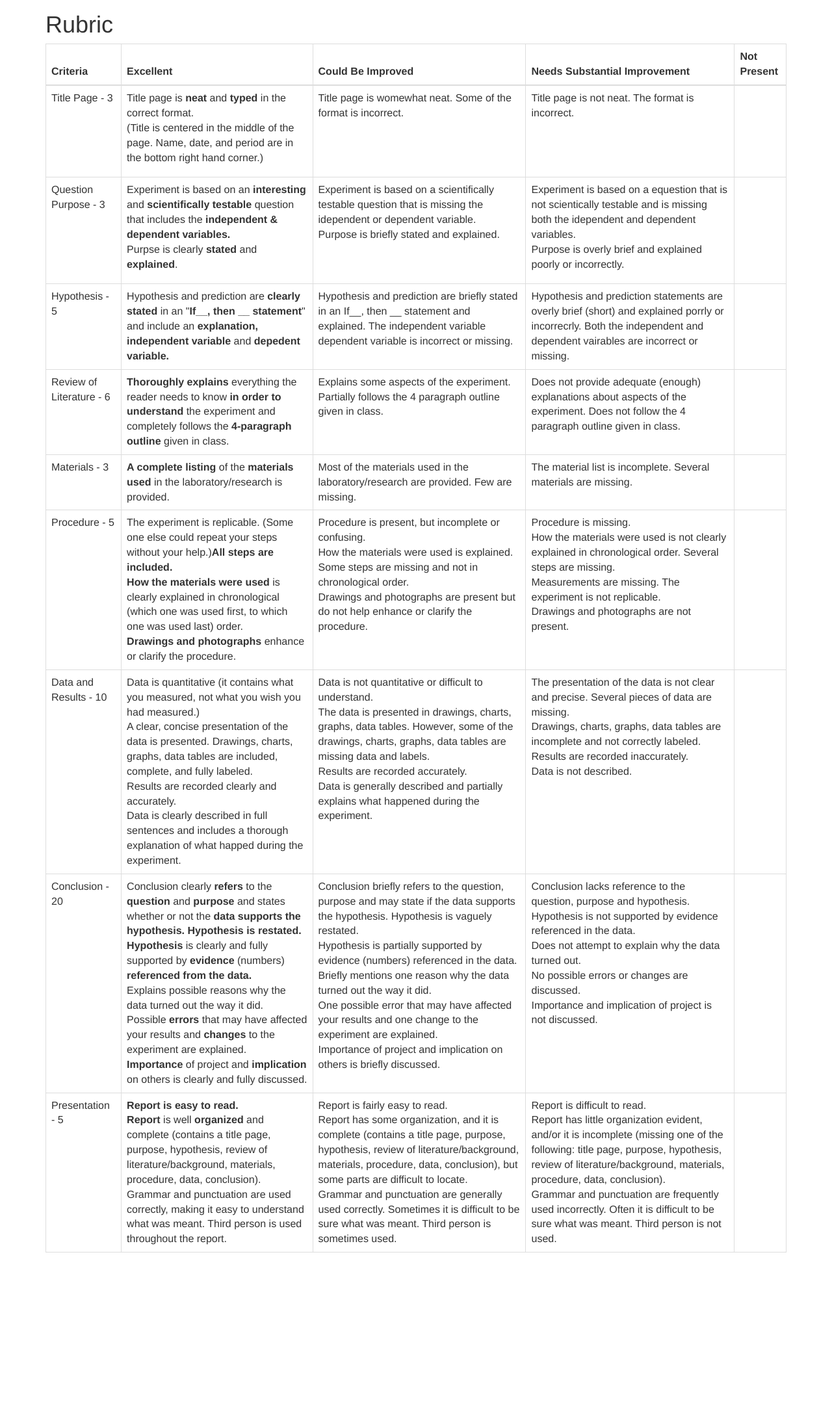
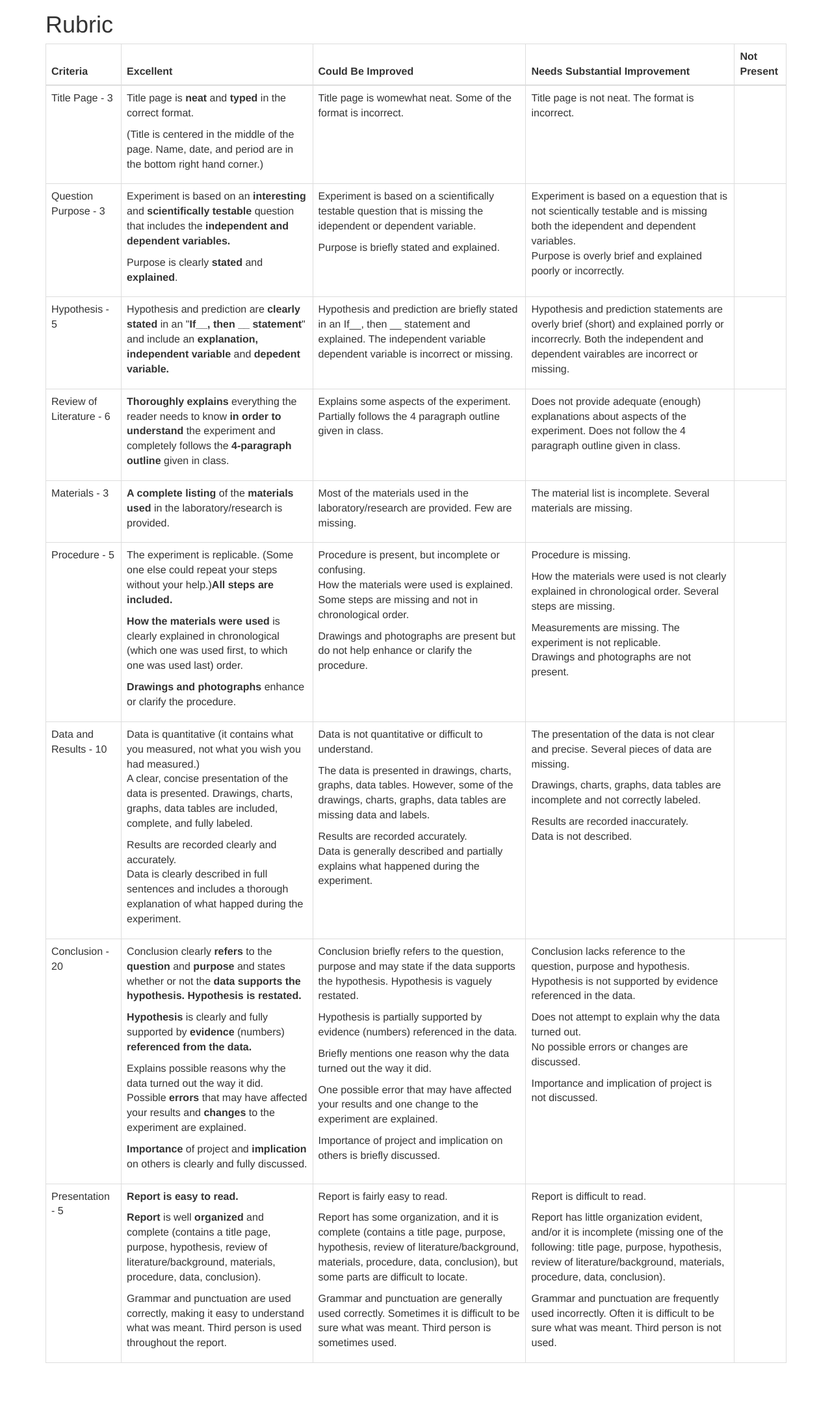
Before and after one commit to d16r/upsciencefair.com, a Flask app: page / in a window 1280 px wide. Shown: the part 389-2566 px from the top of the page at 65% size. Before the commit the page ends 2316 px from the top, so only its background shows below. Run offline with Flask 2, Linux system fonts and the light colour scheme; some libraries are stand-ins or nearby versions.

Commit message:
updated paragraphs in rubric.

```diff
--- a/templates/_base.html
+++ b/templates/_base.html
@@ -3,16 +3,15 @@
         <meta name="viewport" content="width=device-width, initial-scale=1.0">
         <link rel="icon" type="image/ico" href="./static/favicon.png"/>
 
+        <!--jQuery -->
         <script src="http://code.jquery.com/jquery-1.10.2.min.js"></script>
 
-        <!-- Latest compiled and minified CSS -->
+        <!--Bootstrap -->
         <link rel="stylesheet" href="http://netdna.bootstrapcdn.com/bootstrap/3.0.2/css/bootstrap.min.css">
+        <script src="http://netdna.bootstrapcdn.com/bootstrap/3.0.2/js/bootstrap.min.js"></script>
 
-        <!-- Optional theme -->
-        <link rel="stylesheet" href="http://netdna.bootstrapcdn.com/bootstrap/3.0.2/css/bootstrap-theme.min.css">
-
-        <!-- Latest compiled and minified JavaScript -->
-        <script src="http://netdna.bootstrapcdn.com/bootstrap/3.0.2/js/bootstrap.min.js"></script>
+        <!--Style -->
+        <link rel="stylesheet" type="text/css" href="./static/css/style.css">
 
         <title>UP Science Fair</title>
     </head>
--- a/templates/index.html
+++ b/templates/index.html
@@ -26,77 +26,147 @@
               <tbody>
                 <tr>
                   <td>Title Page - 3</td>
-                  <td><p>Title page is <b>neat</b> and <b>typed</b> in the correct format.<br>(Title is centered in the middle of the page. Name, date, and period are in the bottom right hand corner.)</p>
+                  <td>
+                    <p>Title page is <b>neat</b> and <b>typed</b> in the correct format.</p>
+                    <p>(Title is centered in the middle of the page. Name, date, and period are in the bottom right hand corner.)</p>
                   </td>
-                  <td><p>Title page is womewhat neat. Some of the format is incorrect.</p></td>
-                  <td>Title page is not neat. The format is incorrect.</td>
+                  <td>
+                    <p>Title page is womewhat neat. Some of the format is incorrect.</p>
+                  </td>
+                  <td>
+                    <p>Title page is not neat. The format is incorrect.</p>
+                  </td>
                   <td></td>
               </tr>
               <tr>
                   <td>Question Purpose - 3</td>
-                  <td><p>Experiment is based on an <b>interesting</b> and <b>scientifically testable</b> question that includes the <b>independent & dependent variables.</b><br>Purpse is clearly <b>stated</b> and <b>explained</b>.</p></td>
-                  <td><p>Experiment is based on a scientifically testable question that is missing the idependent or dependent variable.<br> Purpose is briefly stated and explained.</p></td>
-                  <td>Experiment is based on a equestion that is not scientically testable and is missing both the idependent and dependent variables.<br>Purpose is overly brief and explained poorly or incorrectly.</td>
+                  <td>
+                    <p>Experiment is based on an <b>interesting</b> and <b>scientifically testable</b> question that includes the <b>independent and dependent variables.</b></p><p>Purpose is clearly <b>stated</b> and <b>explained</b>.
+                    </p>
+                  </td>
+                  <td>
+                    <p>Experiment is based on a scientifically testable question that is missing the idependent or dependent variable.</p>
+                    <p>Purpose is briefly stated and explained.</p>
+                  </td>
+                  <td>
+                    <p>Experiment is based on a equestion that is not scientically testable and is missing both the idependent and dependent variables.<br>Purpose is overly brief and explained poorly or incorrectly.</p>
+                  </td>
                   <td></td>
               </tr>
               <tr>
                 <td>Hypothesis - 5</td>
-                <td>Hypothesis and prediction are <b>clearly stated</b> in an "<b>If__, then __ statement</b>" and include an <b>explanation, independent variable</b> and <b>depedent variable.</b></td>
-                <td>Hypothesis and prediction are briefly stated in an If__, then __ statement and explained. The independent variable dependent variable is incorrect or missing.</td>
-                <td>Hypothesis and prediction statements are overly brief (short) and explained porrly or incorrecrly. Both the independent and dependent vairables are incorrect or missing.</td>
+                <td>
+                  <p>Hypothesis and prediction are <b>clearly stated</b> in an "<b>If__, then __ statement</b>" and include an <b>explanation, independent variable</b> and <b>depedent variable.</b></p>
+                </td>
+                <td>
+                  <p>Hypothesis and prediction are briefly stated in an If__, then __ statement and explained. The independent variable dependent variable is incorrect or missing.</p>
+                </td>
+                <td>
+                  <p>Hypothesis and prediction statements are overly brief (short) and explained porrly or incorrecrly. Both the independent and dependent vairables are incorrect or missing.</p>
+                </td>
                 <td></td>
               </tr>
               <tr>
                 <td>Review of Literature - 6</td>
-                <td><b>Thoroughly explains</b> everything the reader needs to know <b>in order to understand</b> the experiment and completely follows the <b>4-paragraph outline</b> given in class.</td>
-                <td>Explains some aspects of the experiment. Partially follows the 4 paragraph outline given in class.</td>
-                <td>Does not provide adequate (enough) explanations about aspects of the experiment. Does not follow the 4 paragraph outline given in class.</td>
+                <td>
+                  <p><b>Thoroughly explains</b> everything the reader needs to know <b>in order to understand</b> the experiment and completely follows the <b>4-paragraph outline</b> given in class.</p>
+                </td>
+                <td>
+                  <p>Explains some aspects of the experiment. Partially follows the 4 paragraph outline given in class.</p>
+                </td>
+                <td>
+                  <p>Does not provide adequate (enough) explanations about aspects of the experiment. Does not follow the 4 paragraph outline given in class.</p>
+                </td>
                 <td></td>
               </tr>
               <tr>
                 <td>Materials - 3</td>
-                <td><b>A complete listing</b> of the <b>materials used</b> in the laboratory/research is provided.</td>
-                <td>Most of the materials used in the laboratory/research are provided. Few are missing. </td>
-                <td>The material list is incomplete. Several materials are missing.</td>
+                <td>
+                  <p><b>A complete listing</b> of the <b>materials used</b> in the laboratory/research is provided.</p>
+                </td>
+                <td>
+                  <p>Most of the materials used in the laboratory/research are provided. Few are missing.</p>
+                </td>
+                <td>
+                  <p>The material list is incomplete. Several materials are missing.</p>
+                </td>
                 <td></td>
               </tr>
               <tr>
                 <td>Procedure - 5</td>
-                <td>The experiment is replicable. (Some one else could repeat your steps without your help.)<b>All steps are included.</b><br>
-
-                <b>How the materials were used</b> is clearly explained in chronological (which one was used first, to which one was used last) order.<br>
-
-                <b>Drawings and photographs</b> enhance or clarify the procedure.</td>
-
-                <td>Procedure is present, but incomplete or confusing.<br>How the materials were used is explained. Some steps are missing and not in chronological order.<br>Drawings and photographs are present but do not help enhance or clarify the procedure.
+                <td>
+                  <p>The experiment is replicable. (Some one else could repeat your steps without your help.)<b>All steps are included.</b></p>
+                  <p><b>How the materials were used</b> is clearly explained in chronological (which one was used first, to which one was used last) order.</p>
+                  <p><b>Drawings and photographs</b> enhance or clarify the procedure.</p>
                 </td>
-                <td>Procedure is missing.<br>How the materials were used is not clearly explained in chronological order. Several steps are missing.<br>Measurements are missing. The experiment is not replicable.<br>Drawings and photographs are not present.</td>
+                <td>
+                  <p>Procedure is present, but incomplete or confusing.<br>How the materials were used is explained. Some steps are missing and not in chronological order.</p>
+                  <p>Drawings and photographs are present but do not help enhance or clarify the procedure.</p>
+                </td>
+                <td>
+                  <p>Procedure is missing.</p>
+                  <p>How the materials were used is not clearly explained in chronological order. Several steps are missing.</p>
+                  <p>Measurements are missing. The experiment is not replicable.<br>Drawings and photographs are not present.</p>
+                </td>
                 <td></td>
               </tr>
               <tr>
                 <td>Data and Results - 10</td>
-                <td>Data is quantitative (it contains what you measured, not what you wish you had measured.)<br>A clear, concise presentation of the data is presented. Drawings, charts, graphs, data tables are included, complete, and fully labeled.<br>Results are recorded clearly and accurately.<br>Data is clearly described in full sentences and includes a thorough explanation of what happed during the experiment.</td>
-                <td>Data is not quantitative or difficult to understand.<br>The data is presented in drawings, charts, graphs, data tables. However, some of the drawings, charts, graphs, data tables are missing data and labels.<br>Results are recorded accurately.<br>Data is generally described and partially explains what happened during the experiment.
+                <td>
+                  <p>Data is quantitative (it contains what you measured, not what you wish you had measured.)<br>A clear, concise presentation of the data is presented. Drawings, charts, graphs, data tables are included, complete, and fully labeled.</p>
+                  <p>Results are recorded clearly and accurately.<br>Data is clearly described in full sentences and includes a thorough explanation of what happed during the experiment.</p>
                 </td>
-                <td>The presentation of the data is not clear and precise. Several pieces of data are missing.<br>Drawings, charts, graphs, data tables are incomplete and not correctly labeled.<br>Results are recorded inaccurately.<br>Data is not described.</td>
+                <td>
+                  <p>Data is not quantitative or difficult to understand.</p>
+                  <p>The data is presented in drawings, charts, graphs, data tables. However, some of the drawings, charts, graphs, data tables are missing data and labels.</p>
+                  <p>Results are recorded accurately.<br>Data is generally described and partially explains what happened during the experiment.</p>
+                </td>
+                <td>
+                  <p>The presentation of the data is not clear and precise. Several pieces of data are missing.</p>
+                  <p>Drawings, charts, graphs, data tables are incomplete and not correctly labeled.</p>
+                  <p>Results are recorded inaccurately.<br>Data is not described.</p>
+                </td>
                 <td></td>
               </tr>
               <tr>
                 <td>Conclusion - 20</td>
-                <td>Conclusion clearly <b>refers</b> to the <b>question</b> and <b>purpose</b> and states whether or not the <b>data supports the hypothesis. Hypothesis is restated.</b><br><b>Hypothesis</b> is clearly and fully supported by <b>evidence</b> (numbers) <b>referenced from the data.</b><br>Explains possible reasons why the data turned out the way it did.<br>Possible <b>errors</b> that may have affected your results and <b>changes</b> to the experiment are explained.<br><b>Importance</b> of project and <b>implication</b> on others is clearly and fully discussed.</td>
-                <td>Conclusion briefly refers to the question, purpose and may state if the data supports the hypothesis. Hypothesis is vaguely restated.<br>Hypothesis is partially supported by evidence (numbers) referenced in the data.<br>Briefly mentions one reason why the data turned out the way it did.<br>One possible error that may have affected your results and one change to the experiment are explained.<br>Importance of project and implication on others is briefly discussed.</td>
-                <td>Conclusion lacks reference to the question, purpose and hypothesis.<br>Hypothesis is not supported by evidence referenced in the data.<br>Does not attempt to explain why the data turned out.<br>No possible errors or changes are discussed.<br>Importance and implication of project is not discussed.
+                <td>
+                  <p>Conclusion clearly <b>refers</b> to the <b>question</b> and <b>purpose</b> and states whether or not the <b>data supports the hypothesis. Hypothesis is restated.</b></p>
+                  <p><b>Hypothesis</b> is clearly and fully supported by <b>evidence</b> (numbers) <b>referenced from the data.</b></p>
+                  <p>Explains possible reasons why the data turned out the way it did.<br>Possible <b>errors</b> that may have affected your results and <b>changes</b> to the experiment are explained.</p>
+                  <p><b>Importance</b> of project and <b>implication</b> on others is clearly and fully discussed.</p>
+                </td>
+                <td>
+                  <p>Conclusion briefly refers to the question, purpose and may state if the data supports the hypothesis. Hypothesis is vaguely restated.</p>
+                  <p>Hypothesis is partially supported by evidence (numbers) referenced in the data.</p>
+                  <p>Briefly mentions one reason why the data turned out the way it did.</p>
+                  <p>One possible error that may have affected your results and one change to the experiment are explained.</p>
+                  <p>Importance of project and implication on others is briefly discussed.</p>
+                </td>
+                <td>
+                  <p>Conclusion lacks reference to the question, purpose and hypothesis.<br>Hypothesis is not supported by evidence referenced in the data.</p>
+                  <p>Does not attempt to explain why the data turned out.<br>No possible errors or changes are discussed.</p>
+                  <p>Importance and implication of project is not discussed.</p>
                 </td>
                 <td></td>
               </tr>
               <tr>
                 <td>Presentation - 5</td>
-                <td><b>Report is easy to read.</b><br><b>Report</b> is well <b>organized</b> and complete (contains a title page, purpose, hypothesis, review of literature/background, materials, procedure, data, conclusion).<br>Grammar and punctuation are used correctly, making it easy to understand what was meant. Third person is used throughout the report.<br>
+                <td>
+                  <p><b>Report is easy to read.</b></p>
+                  <p><b>Report</b> is well <b>organized</b> and complete (contains a title page, purpose, hypothesis, review of literature/background, materials, procedure, data, conclusion).</p>
+                  <p>Grammar and punctuation are used correctly, making it easy to understand what was meant. Third person is used throughout the report.</p>
                 </td>
                 <td>
-                  Report is fairly easy to read.<br>Report has some organization, and it is complete (contains a title page, purpose, hypothesis, review of literature/background, materials, procedure, data, conclusion), but some parts are difficult to locate.<br>Grammar and punctuation are generally used correctly. Sometimes it is difficult to be sure what was meant. Third person is sometimes used.
+                  <p>Report is fairly easy to read.</p>
+                  <p>Report has some organization, and it is complete (contains a title page, purpose, hypothesis, review of literature/background, materials, procedure, data, conclusion), but some parts are difficult to locate.</p>
+                  <p>Grammar and punctuation are generally used correctly. Sometimes it is difficult to be sure what was meant. Third person is sometimes used.</p>
                 </td>
-                <td>Report is difficult to read.<br>Report has little organization evident, and/or it is incomplete (missing one of the following: title page, purpose, hypothesis, review of literature/background, materials, procedure, data, conclusion).<br>Grammar and punctuation are frequently used incorrectly. Often it is difficult to be sure what was meant. Third person is not used.</td>
+                <td>
+                  <p>Report is difficult to read.</p>
+                  <p>Report has little organization evident, and/or it is incomplete (missing one of the following: title page, purpose, hypothesis, review of literature/background, materials, procedure, data, conclusion).</p>
+                  <p>Grammar and punctuation are frequently used incorrectly. Often it is difficult to be sure what was meant. Third person is not used.</p>
+                </td>
                 <td></td>
               </tr>
               </tbody>
```
